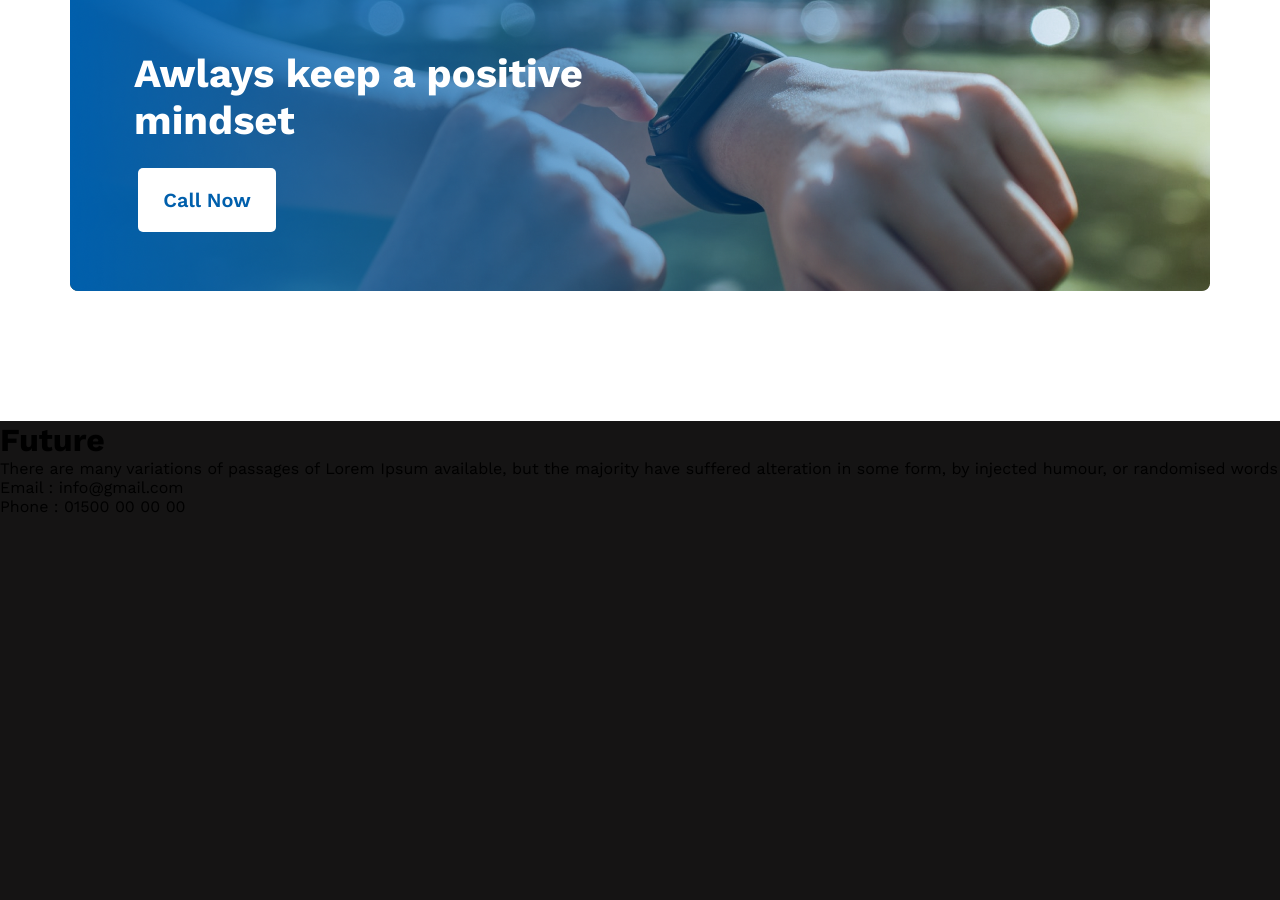
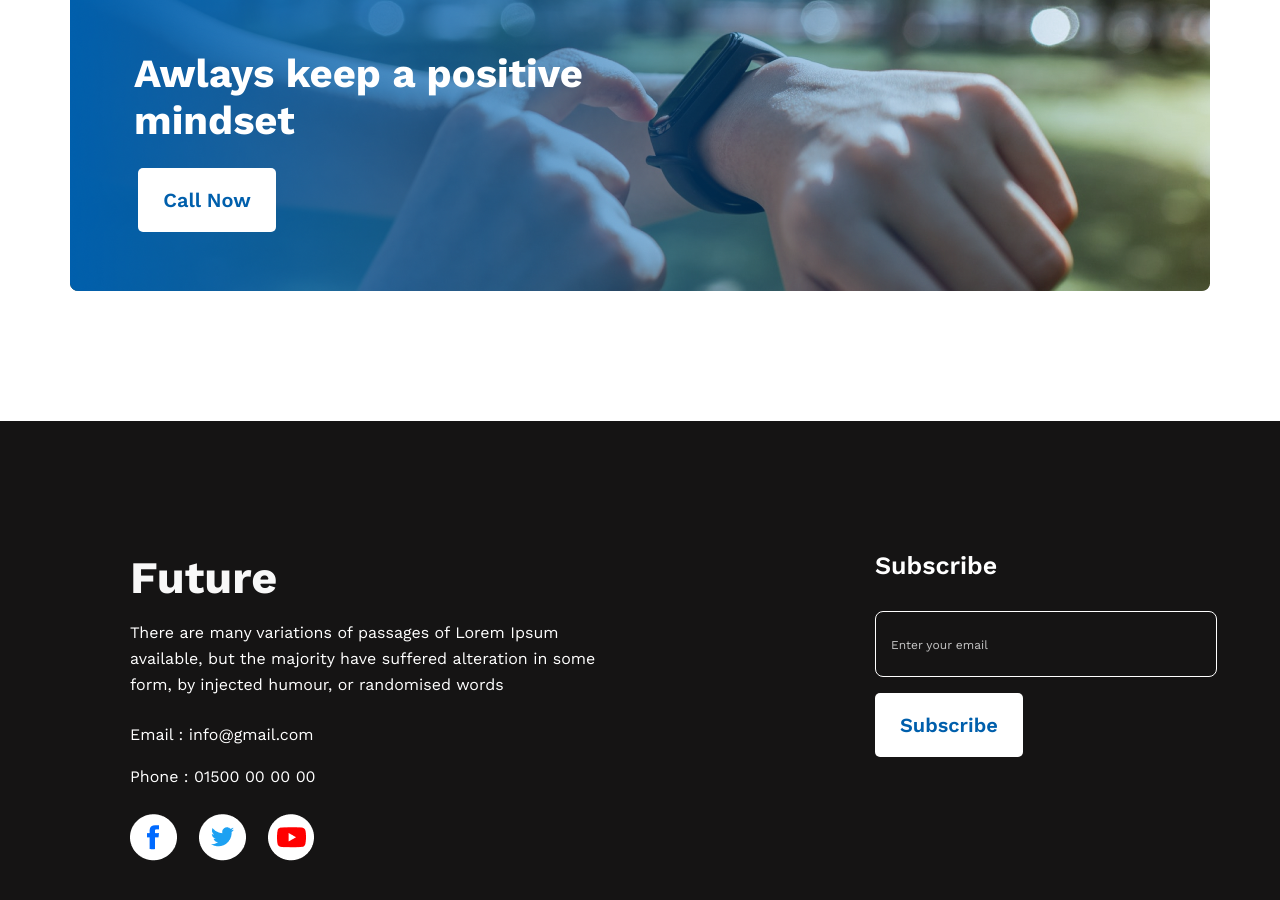
Before and after one commit to nekokaito/new-year, a plain HTML site: page index.html in a window 1280 px wide. Shown: the part 2299-3199 px from the top of the page. Drawn offline with nearby package versions, Linux system fonts and the light colour scheme.

Commit message:
completed website also added somethings

```diff
--- a/index.html
+++ b/index.html
@@ -98,12 +98,20 @@
         <div class="footer-div">
             <div class="future-contain">
                 <h1 class="future-title">Future</h1>
-              <p class="future-des">There are many variations of passages of Lorem Ipsum available, but the majority have suffered alteration in some form, by injected humour, or randomised words</p>
+                <p class="future-des">There are many variations of passages of Lorem Ipsum available, but the majority
+                    have suffered alteration in some form, by injected humour, or randomised words</p>
                 <p class="email">Email : info@gmail.com</p>
                 <p class="phone">Phone : 01500 00 00 00</p>
+                <div class="social-links">
+                    <a href=""><img src="images/icons/fb.png" alt="" /></a>
+                    <a href=""><img src="images/icons/twitter.png" alt="" /></a>
+                    <a href=""><img src="images/icons/youtube.png" alt="" /></a>
+                </div>
             </div>
             <div class="subscirbe-contain">
-
+                <h3 class="subscribe-title">Subscribe</h3>
+                <input class="email-input" type="email" placeholder="Enter your email">
+                <a class="btn-primary" href="">Subscribe</a>
             </div>
         </div>
 
--- a/styles/styles.css
+++ b/styles/styles.css
@@ -20,9 +20,11 @@
     line-height: normal;
     padding: 20px 25px;
 }
-a{
+
+a {
     text-decoration: none;
 }
+
 /* Header Styles */
 
 header {
@@ -180,6 +182,7 @@ header a {
     font-weight: 700;
     line-height: normal;
 }
+
 .call-now-section a {
     position: absolute;
     margin: 177px 916px 59px 50px;
@@ -200,4 +203,75 @@ footer {
     height: 577px;
     background-color: #151414;
     margin-top: 130px;
+    gap: 100px;
 }
+.footer-div {
+    display: flex;
+    justify-content: space-around;
+
+
+}
+.future-contain {
+    margin: 130px;
+    gap: 50px
+}
+
+.future-title {
+    color: #F8F8F8;
+    font-size: 45px;
+    font-style: normal;
+    font-weight: 700;
+    line-height: normal;
+    margin-bottom: 16px;
+}
+
+.future-des,
+.email,
+.phone {
+    color: #FFF;
+    font-size: 16px;
+    font-style: normal;
+    font-weight: 400;
+    line-height: 26px;
+    margin-bottom: 24px;
+    /* 162.5% */
+}
+.future-des {
+    width: 485px;
+    height: 78px;
+}
+.email {
+    margin-bottom: 16px; !important
+}
+.social-links {
+    display: flex;
+    gap: 22px;
+  }
+.subscirbe-contain {
+    margin: 130px;
+}
+
+.subscribe-title {
+    color: #FFF;
+    font-size: 25px;
+    font-style: normal;
+    font-weight: 600;
+    line-height: normal;
+}
+
+.email-input {
+    width: 325px;
+    height: 64px;
+    flex-shrink: 0;
+    background-color: #151414;
+    border-radius: 8px;
+    border: 1px solid #FFF;
+    margin-top: 31px;
+    margin-bottom: 36px;
+    padding-left: 15px;
+    color: #ffffffc0;
+}
+.email-input::placeholder {
+    color: #ffffffc0;
+    font-size: 12px;
+  }
```
Lines whose indentation alone changed are shown as unchanged.
